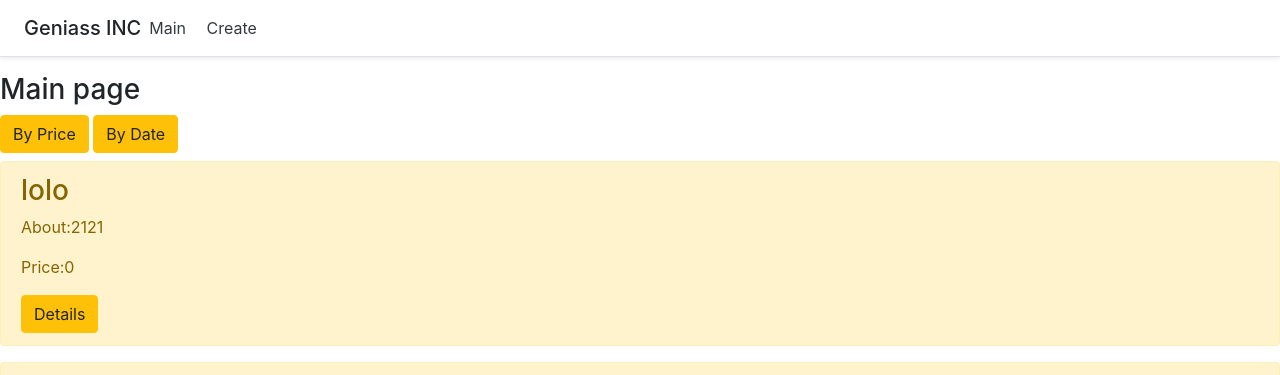
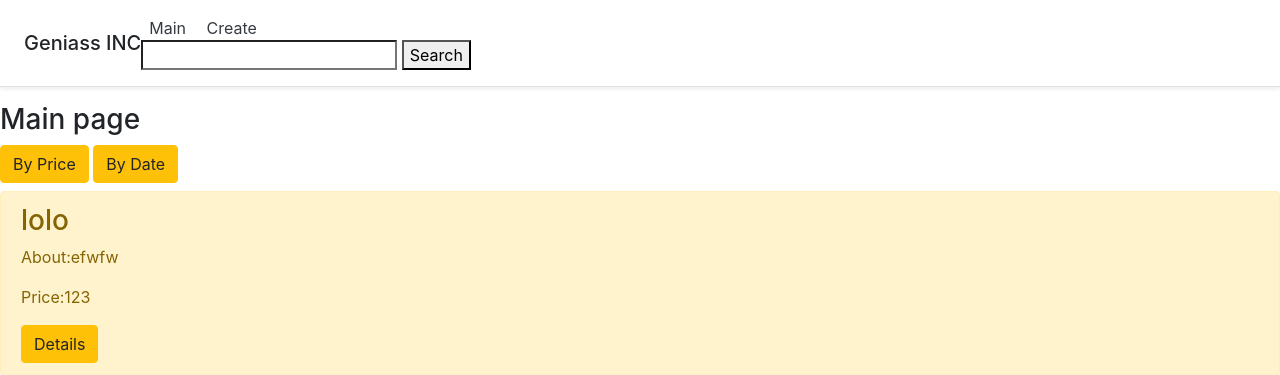
Before and after one commit to geniass1/Django-project, a Django app: page / in a window 1280 px wide. Shown: the top 375 px of the page. Run offline with Django 3.2, Linux system fonts and the light colour scheme; data comes from the database, SQL or seed files in the repository; both versions use the stored data as it was after the commit; some libraries are stand-ins or nearby versions.

Commit message:
search bar was added and start of user page

```diff
--- a/geniass/main/templates/main/base.html
+++ b/geniass/main/templates/main/base.html
@@ -14,6 +14,10 @@
   <nav class="my-2 my-md-0 me-md-3">
     <a class="p-2 text-dark" href="{% url 'main' %}" >Main</a>
     <a class="p-2 text-dark" href="{% url 'create' %}">Create</a>
+       <form class="add_your_class" method="GET">
+        <input class="add_your_class" type="search" name="search" value="{{ search }}">
+        <button class="add_your_class" type="submit"> Search </button>
+        </form>
   </nav>
 </header>
     {% block main %}{% endblock%}
--- a/geniass/main/templates/main/index.html
+++ b/geniass/main/templates/main/index.html
@@ -5,8 +5,8 @@
 {% endblock %}
 {% block main %}
 <h3>Main page</h3>
-<a href="/?a=1" class = "btn btn-warning">By Price</a>
-<a href="/?a=2" class = "btn btn-warning">By Date</a>
+<a href="{{ index_by_price }}" class = "btn btn-warning">By Price</a>
+<a href="{{ index_by_date }}" class = "btn btn-warning">By Date</a>
 {% for el in tasks%}
     <div class="alert alert-warning mt-2">
         <h3>{{el.title}}</h3>
--- /dev/null
+++ b/geniass/main/templates/main/login.html
@@ -0,0 +1 @@
+<h1>Login</h1>
--- a/geniass/main/urls.py
+++ b/geniass/main/urls.py
@@ -5,4 +5,7 @@
     path('create', views.create, name='create'),
     path('task/<int:id>/', views.task_id, name='task_id'),
     path('delete/<int:id>/', views.delete, name='delete'),
+
+    path('login/', views.login, name='login'),
+    path('register/', views.register, name='register'),
 ]
--- a/geniass/main/views.py
+++ b/geniass/main/views.py
@@ -1,14 +1,42 @@
 from django.shortcuts import render, redirect
 from .models import Product
 from .forms import ProductForm
+from django.views.decorators.csrf import csrf_exempt
+from django.contrib.auth.forms import UserCreationForm
 
 
 def index(request):
-    if len(request.GET)==0  or request.GET['a'] == '2':
-        tasks = Product.objects.order_by('-id')
+    if request.GET.get('search'):
+        search = request.GET.get('search')
+        index_by_date = f'/?a=2&search={search}'
+        index_by_price = f'/?a=1&search={search}'
+        tasks = Product.objects.all().filter(title=search)
     else:
+        search = ""
+        index_by_date = '/?a=2'
+        index_by_price = '/?a=1'
         tasks = Product.objects.order_by('-price')
-    return render(request, 'main/index.html', {'title': 'Lol', 'tasks': tasks})
+    if 'a' not in request.GET or len(request.GET) == 0 or request.GET['a'] == '2':
+        tasks = tasks.order_by('-price')
+    elif request.GET['a'] == '1':
+        tasks = tasks.order_by('-id')
+    return render(request, 'main/index.html', {'title': 'Lol', 'tasks': tasks, 'index_by_date': index_by_date,'index_by_price': index_by_price,'search':search})
+
+
+def login(request):
+    context = {}
+    return render(request, 'main/login.html', context)
+
+
+@csrf_exempt
+def register(request):
+    form = UserCreationForm()
+    if request.method == 'POST':
+        form = UserCreationForm(request.POST)
+        if form.is_valid():
+            form.save()
+    context = {'form': form}
+    return render(request, 'main/register.html', context)
 
 
 def task_id(request, id):
```
Also changed, not shown: geniass/main/templates/main/register.html (added, +7 -0 lines), geniass/db.sqlite3.
